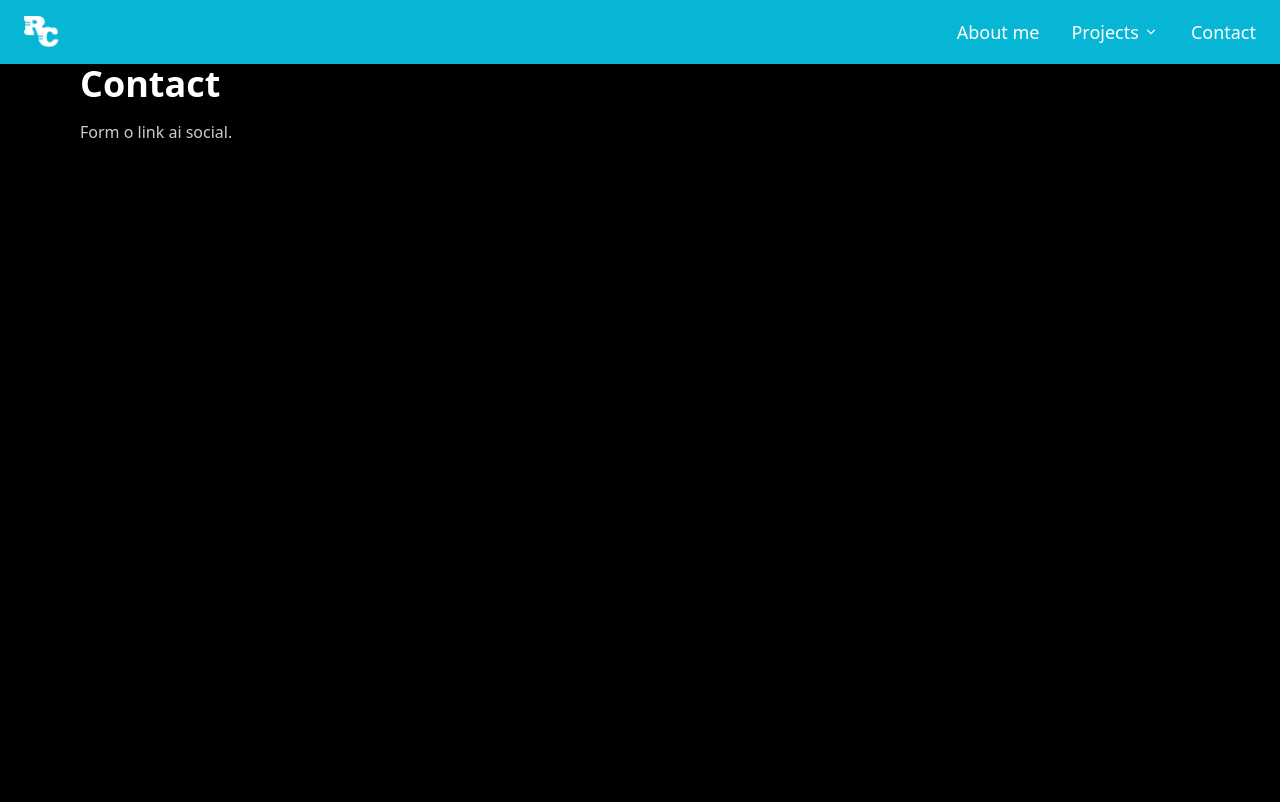
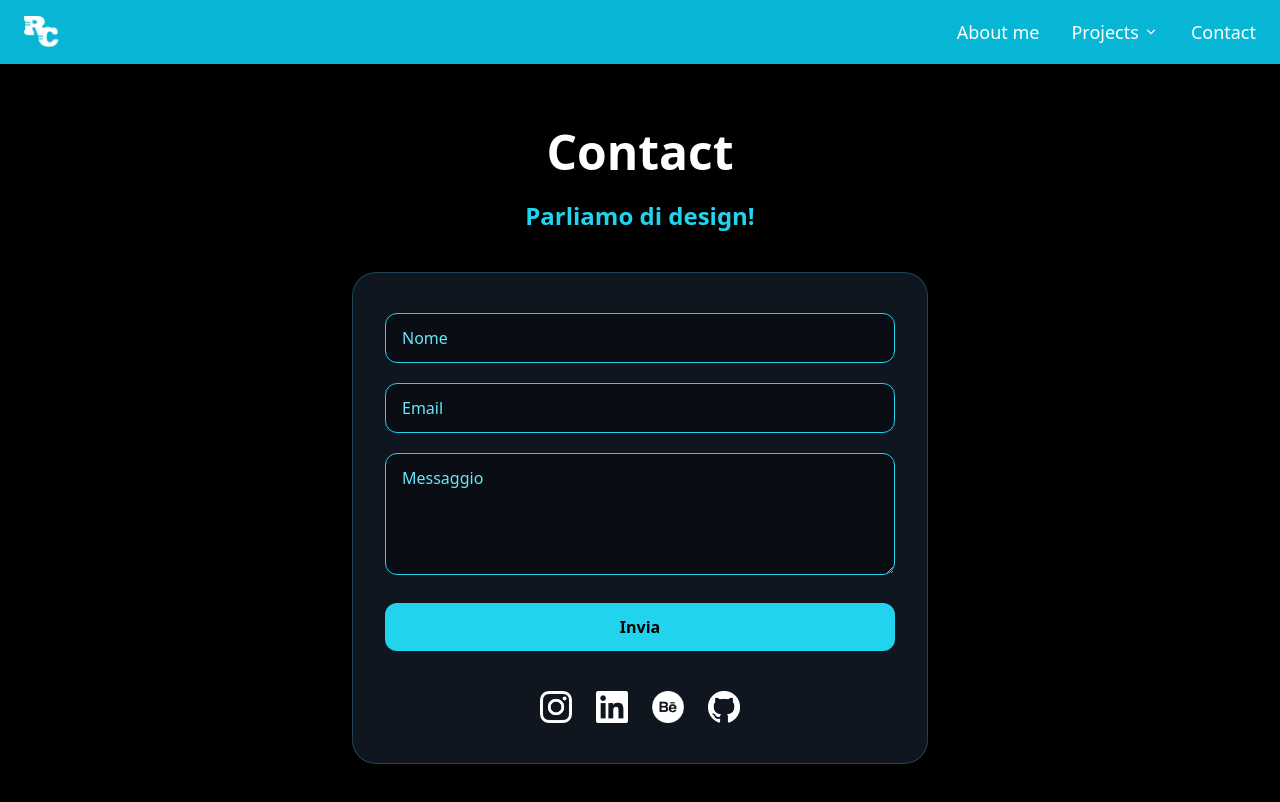
Before and after one commit to Riccardocassis/personal-website-2025, a Vue app: page /contact in a window 1280 px wide. Shown: the top 802 px of the page. Built offline with nearby package versions, Linux system fonts and the light colour scheme.

Commit message:
Ristrutturato il layout della pagina Contatti: migliorata la struttura, aggiunti campi per nome, email e messaggio, e ottimizzati gli stili per una presentazione più accattivante.

```diff
--- a/src/pages/Contact.vue
+++ b/src/pages/Contact.vue
@@ -1,6 +1,51 @@
 <template>
-  <section class="pt-16 max-w-6xl mx-auto px-4 py-10">
-    <h1 class="text-3xl md:text-4xl font-bold">Contact</h1>
-    <p class="text-white/80 mt-4">Form o link ai social.</p>
+  <section class="pt-32 max-w-3xl mx-auto px-4 pb-20 flex flex-col items-center">
+    <h1 class="text-5xl font-extrabold mb-6 text-white">Contact</h1>
+    <h2 class="text-2xl font-bold text-cyan-400 mb-10">Parliamo di design!</h2>
+    <div class="bg-white/10 backdrop-blur-xl border border-cyan-400 rounded-3xl shadow-2xl w-full max-w-xl px-8 py-10 flex flex-col items-center gap-6 morphic-contact animate-fadein">
+      <form class="w-full flex flex-col gap-5">
+        <input type="text" placeholder="Nome" class="bg-black/40 border border-cyan-400 rounded-xl px-4 py-3 text-white placeholder-cyan-300 focus:outline-none focus:ring-2 focus:ring-cyan-400 transition" />
+        <input type="email" placeholder="Email" class="bg-black/40 border border-cyan-400 rounded-xl px-4 py-3 text-white placeholder-cyan-300 focus:outline-none focus:ring-2 focus:ring-cyan-400 transition" />
+        <textarea placeholder="Messaggio" rows="4" class="bg-black/40 border border-cyan-400 rounded-xl px-4 py-3 text-white placeholder-cyan-300 focus:outline-none focus:ring-2 focus:ring-cyan-400 transition"></textarea>
+        <button type="submit" class="bg-cyan-400 text-black font-bold rounded-xl px-6 py-3 mt-2 hover:bg-cyan-500 transition">Invia</button>
+      </form>
+      <div class="flex gap-6 mt-4">
+        <a href="https://www.instagram.com/riccardocassis" target="_blank" class="hover:scale-110 transition">
+          <img src="../assets/icon-instagram.png" alt="Instagram" class="w-8 h-8" />
+        </a>
+        <a href="https://www.linkedin.com/in/riccardo-cassis" target="_blank" class="hover:scale-110 transition">
+          <img src="../assets/icon-linkedin.png" alt="LinkedIn" class="w-8 h-8" />
+        </a>
+        <a href="https://www.behance.net/riccardocassis" target="_blank" class="hover:scale-110 transition">
+          <img src="../assets/icon-behance.png" alt="Behance" class="w-8 h-8" />
+        </a>
+        <a href="https://github.com/riccardocassis" target="_blank" class="hover:scale-110 transition">
+          <img src="../assets/icon-github.png" alt="GitHub" class="w-8 h-8" />
+        </a>
+      </div>
+    </div>
   </section>
 </template>
+
+<style scoped>
+@keyframes fadein {
+  0% {
+    opacity: 0;
+    transform: scale(0.8);
+  }
+  100% {
+    opacity: 1;
+    transform: scale(1);
+  }
+}
+.animate-fadein {
+  animation: fadein 0.8s cubic-bezier(.4,0,.2,1);
+}
+.morphic-contact {
+  box-shadow: 0 8px 32px 0 rgba(0,0,0,0.37);
+  backdrop-filter: blur(16px);
+  -webkit-backdrop-filter: blur(16px);
+  border: 1.5px solid rgba(80, 200, 255, 0.25);
+  background: rgba(30, 41, 59, 0.55);
+}
+</style>
```
